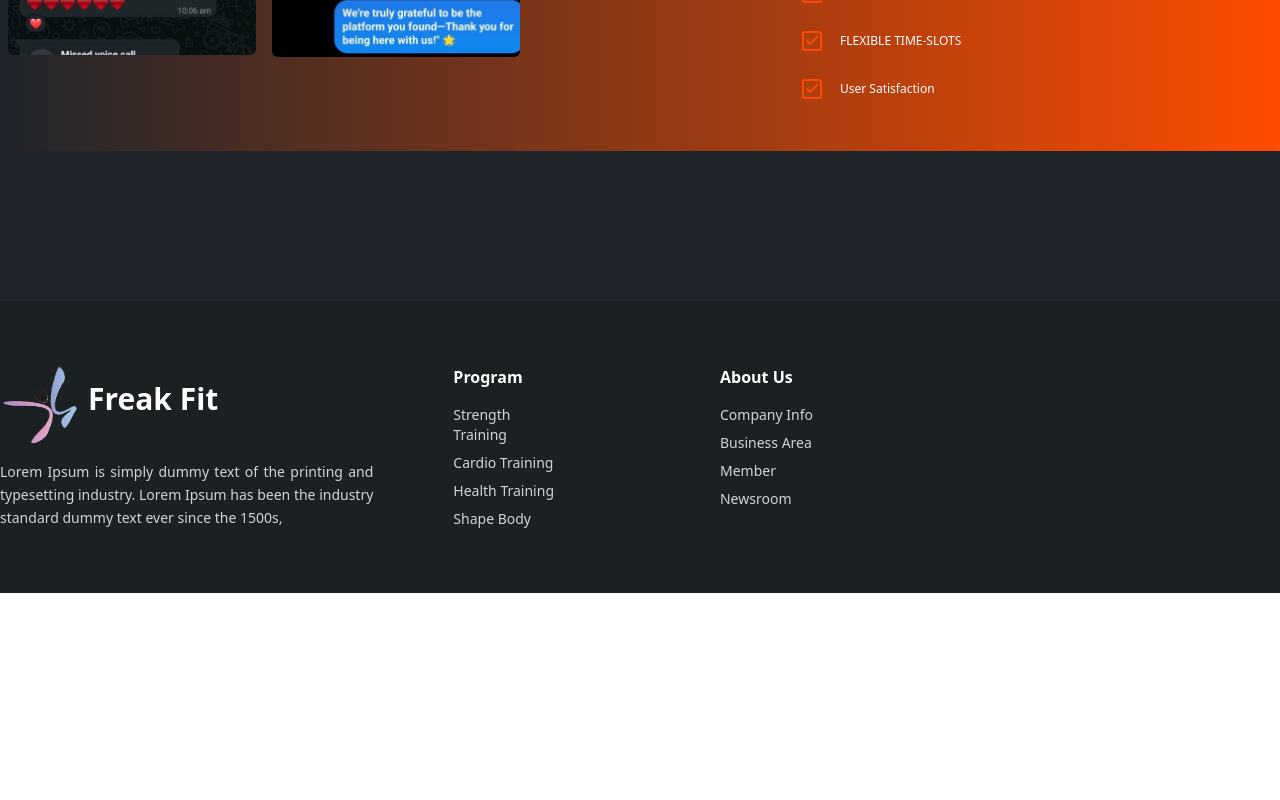
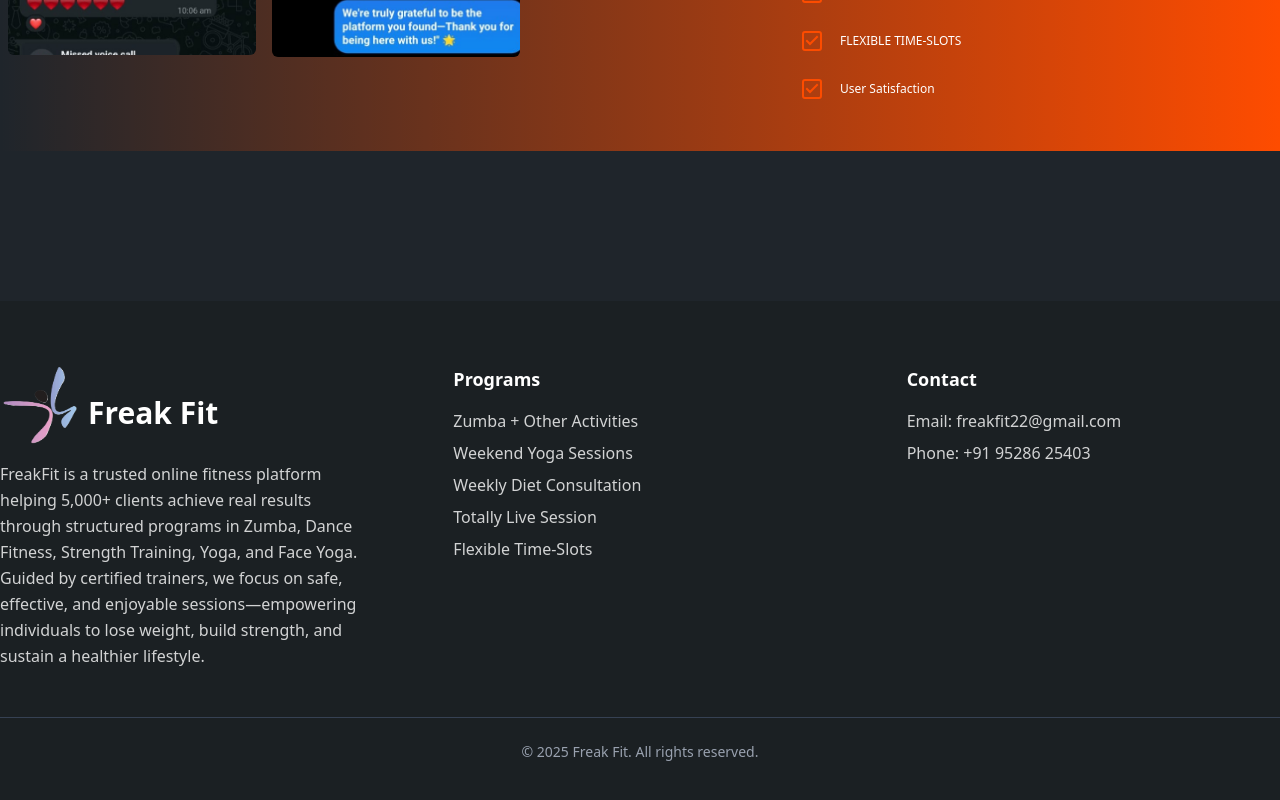
Before and after one commit to freakfit22/freakfitnew, a React (Vite) app: page / in a window 1280 px wide. Shown: the part 5794-6594 px from the top of the page. Before the commit the page ends 6387 px from the top, so only its background shows below. Built offline with nearby package versions, Linux system fonts and the light colour scheme.

Commit message:
more update

```diff
--- a/index.html
+++ b/index.html
@@ -2,7 +2,7 @@
 <html lang="en">
   <head>
     <meta charset="UTF-8" />
-    <link rel="icon" type="image/svg+xml" href="/logo2.png" />
+    <link rel="icon" type="image/png" href="/logo2.png" />
     <meta name="viewport" content="width=device-width, initial-scale=1.0" />
     <title>Freak Fit</title>
   </head>
--- a/src/components/Footer.jsx
+++ b/src/components/Footer.jsx
@@ -1,41 +1,49 @@
+import logo2 from "../assets/logo2.png";
 export default function Footer() {
   return (
     <footer className="bg-[#1b2023] text-white py-16 font-sans">
-      <div className="max-w-7xl mx-auto px-8 md:px-0 text-justify">
+      <div className="max-w-7xl mx-auto px-8 md:px-0">
         <div className="grid grid-cols-1 md:grid-cols-3 gap-12 md:gap-20">
+          {/* Logo and About */}
           <div>
-            <h2 className="text-2xl md:text-3xl flex flex-col-2 font-bold mb-4">
-              <img className="h-20 w-20  cursor-pointer" src="src/assets/logo2.png" alt="Logo" />
-              <span className="pt-4 ml-2">Freak Fit</span>
-            </h2>
-            <p className="text-sm text-white/80 leading-relaxed">
-              Lorem Ipsum is simply dummy text of the printing and typesetting
-              industry. Lorem Ipsum has been the industry standard dummy text
-              ever since the 1500s,
+            <div className="flex items-center mb-4">
+              <img className="h-20 w-20 cursor-pointer" src={logo2} alt="Logo" />
+              <span className="pt-4 ml-2 text-3xl font-bold">Freak Fit</span>
+            </div>
+            <p className="text-base text-white/80 leading-relaxed mt-2">
+              FreakFit is a trusted online fitness platform helping 5,000+ clients
+              achieve real results through structured programs in Zumba, Dance
+              Fitness, Strength Training, Yoga, and Face Yoga. Guided by certified
+              trainers, we focus on safe, effective, and enjoyable sessions—empowering
+              individuals to lose weight, build strength, and sustain a healthier
+              lifestyle.
             </p>
           </div>
 
-          <div className="grid grid-cols-2 md:gap-40 ">
+          {/* Programs */}
           <div>
-              <h3 className="text-base font-semibold mb-4  cursor-pointer">Program</h3>
-              <ul className="space-y-2 text-sm text-white/80">
-                <li>Strength Training</li>
-                <li>Cardio Training</li>
-                <li>Health Training</li>
-                <li>Shape Body</li>
+            <h3 className="text-lg font-semibold mb-4">Programs</h3>
+            <ul className="space-y-2 text-base text-white/80">
+              <li>Zumba + Other Activities</li>
+              <li>Weekend Yoga Sessions</li>
+              <li>Weekly Diet Consultation</li>
+              <li>Totally Live Session</li>
+              <li>Flexible Time-Slots</li>
             </ul>
           </div>
 
+          {/* Contact / Info */}
           <div>
-              <h3 className="text-base font-semibold mb-4  cursor-pointer">About Us</h3>
-              <ul className="text-sm text-white/80 space-y-2">
-                <li>Company Info</li>
-                <li>Business Area</li>
-                <li>Member</li>
-                <li>Newsroom</li>
+            <h3 className="text-lg font-semibold mb-4">Contact</h3>
+            <ul className="space-y-2 text-base text-white/80">
+              <li>Email: freakfit22@gmail.com</li>
+              <li>Phone: +91 95286 25403</li>
             </ul>
           </div>
         </div>
+        {/* Copyright */}
+        <div className="mt-12 border-t border-gray-700 pt-6 text-center text-sm text-gray-400">
+          &copy; {new Date().getFullYear()} Freak Fit. All rights reserved.
         </div>
       </div>
     </footer>
```
Lines whose indentation alone changed are shown as unchanged.
